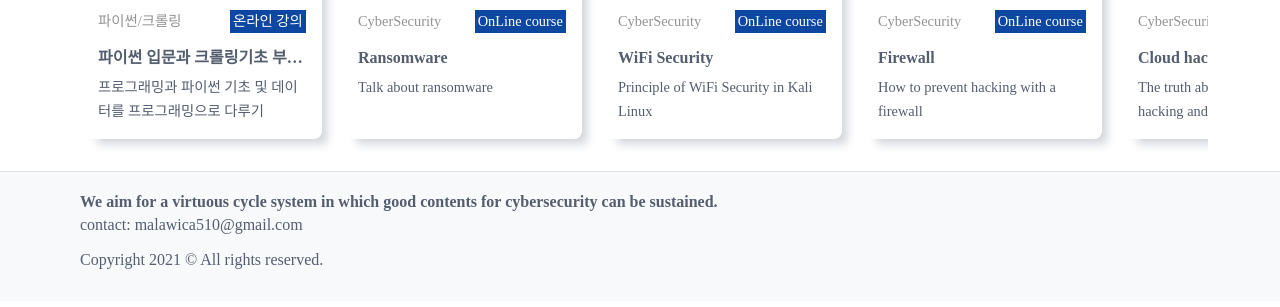
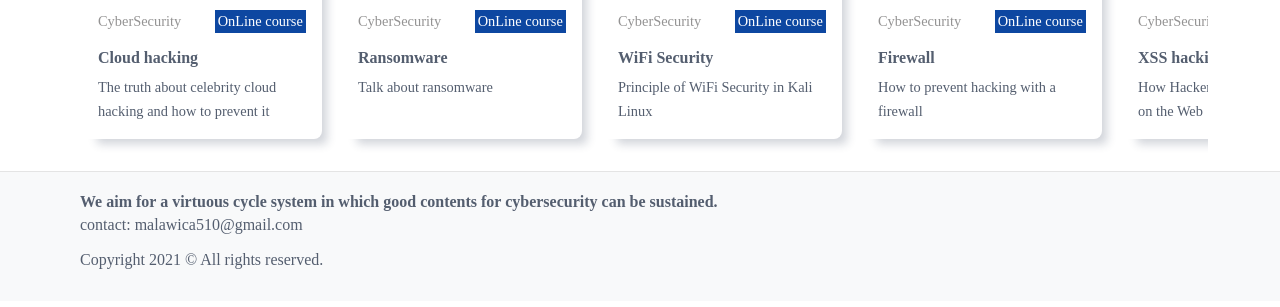
Before and after one commit to malawica/webseguridad, a plain HTML site: page index.html in a window 1280 px wide. Shown: the part 1203-1510 px from the top of the page. Drawn offline with nearby package versions, Linux system fonts and the light colour scheme; a web font is replaced by a local one.

Commit message:
Update index.html

```diff
--- a/index.html
+++ b/index.html
@@ -206,16 +206,16 @@
           </div>
           <ul class="class-list">
             <li class="class-card">
-              <a href="https://www.inflearn.com/course/python-crawling-basic?inst=71325257" target="_blank">
+              <a href="https://www.youtube.com/watch?v=7YmNAbo7mwM&list=PLtGhyFkBlfNAMcXfMMZv0AnYGmcD_I34r&index=10" target="_blank">
                 <img src="https://www.fun-coding.org/style/images/ljh_python.png" alt="잔재미코딩 강의" class="class-image" />
                 <div class="class-container">
                   <div class="class-skill">
-                    <div class="class-type">파이썬/크롤링</div>
-                    <div class="class-format">온라인 강의</div>
+                    <div class="class-type">CyberSecurity</div>
+                    <div class="class-format">OnLine course</div>
                   </div>
                   <div class="class-desc">
-                    <div class="class-title">파이썬 입문과 크롤링기초 부트캠프</div>
-                    <div class="class-detail">프로그래밍과 파이썬 기초 및 데이터를 프로그래밍으로 다루기</div>
+                    <div class="class-title">Cloud hacking</div>
+                    <div class="class-detail">The truth about celebrity cloud hacking and how to prevent it</div>
                   </div>
                 </div>
               </a>
@@ -266,7 +266,7 @@
               </a>
             </li>
             <li class="class-card">
-              <a href="https://www.youtube.com/watch?v=7YmNAbo7mwM&list=PLtGhyFkBlfNAMcXfMMZv0AnYGmcD_I34r&index=10" target="_blank">
+              <a href="https://www.youtube.com/watch?v=MQlIIcpV_Z4&list=PLtGhyFkBlfNAMcXfMMZv0AnYGmcD_I34r&index=8" target="_blank">
                 <img src="https://www.fun-coding.org/style/images/progressing_open2.png" alt="잔재미코딩 강의" class="class-image" />
                 <div class="class-container">
                   <div class="class-skill">
@@ -274,8 +274,8 @@
                     <div class="class-format">OnLine course</div>
                   </div>
                   <div class="class-desc">
-                    <div class="class-title">Cloud hacking</div>
-                    <div class="class-detail">The truth about celebrity cloud hacking and how to prevent it</div>
+                    <div class="class-title">XSS hacking</div>
+                    <div class="class-detail">How Hackers Spoof Your Identity on the Web</div>
                   </div>
                 </div>
               </a>
```
